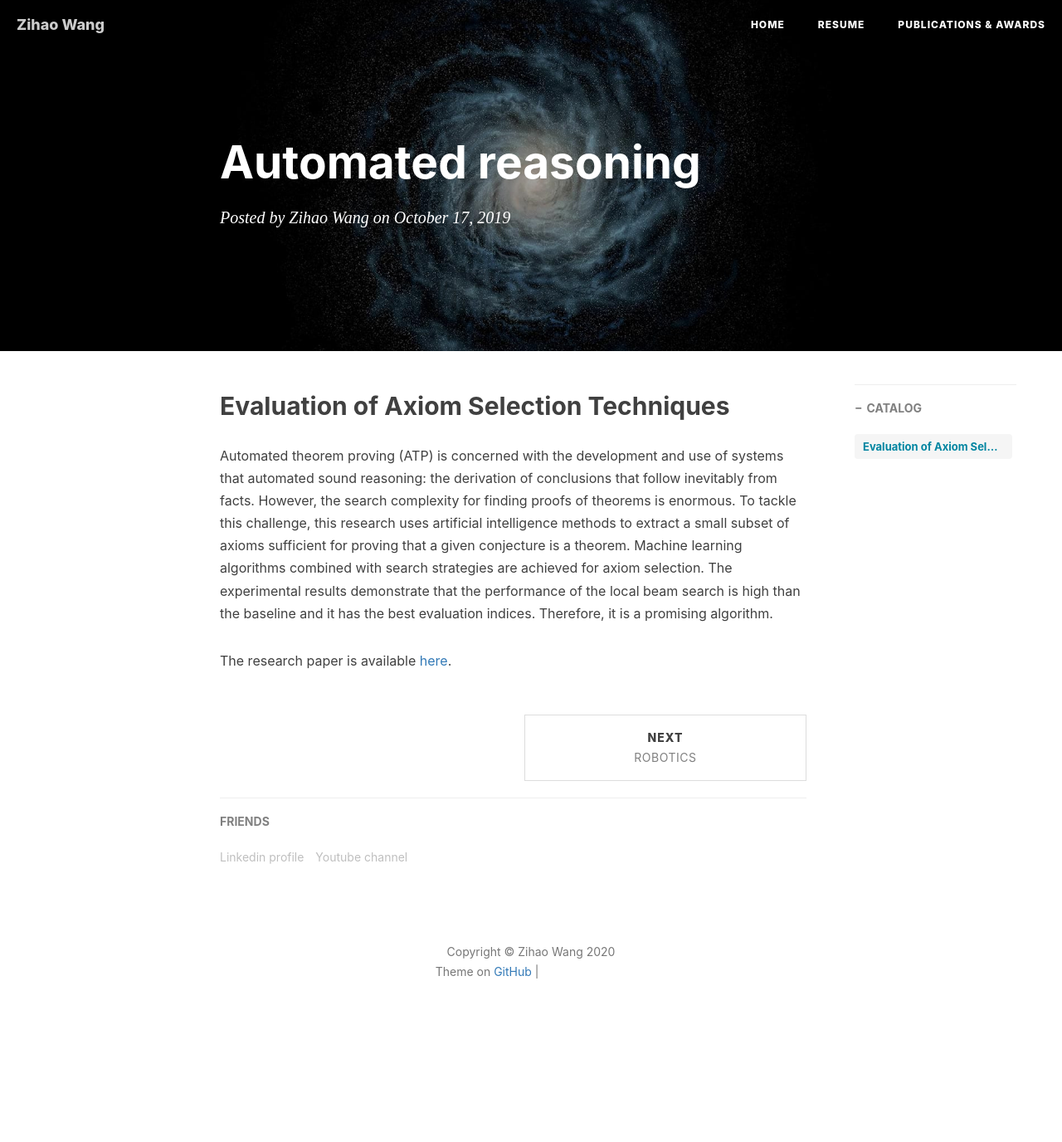
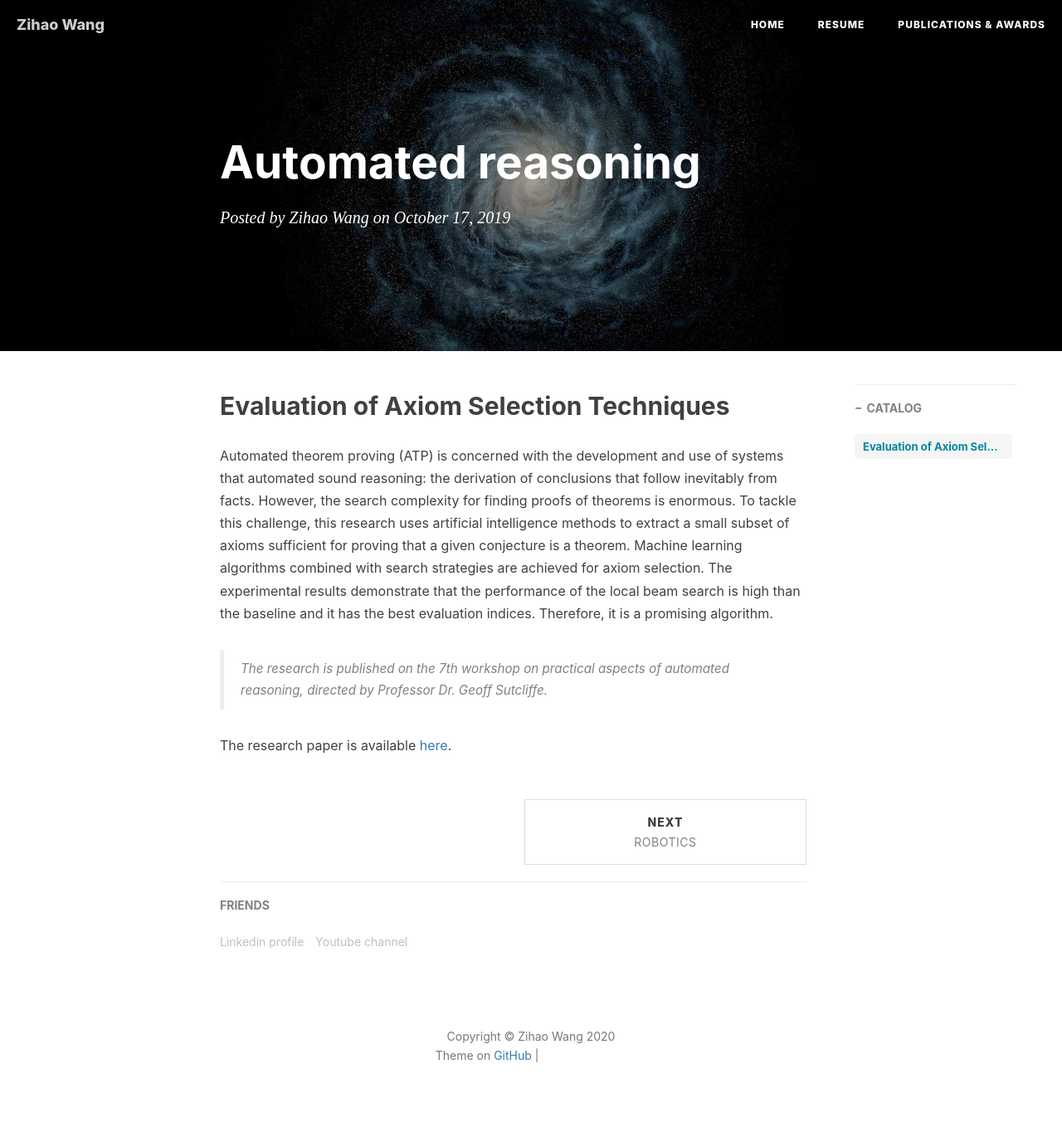
Before and after one commit to wangzh3/wangzh3.github.io, a Jekyll site: the page built from _posts/2019-10-17-Automated-reasoning.md, in a window 1280 px wide. Shown: the whole page at 83% size. Built offline with Jekyll 4.4.1, drawn with Linux system fonts in a browser that asks for light colours; nearby versions of some CDN libraries; comment, search, counter and statistics services are not loaded; before the commit the page ends 1275 px from its top, so only the background shows below that; grey boxes are pictures that could not be loaded.

Commit message:
Update 2019-10-17-Automated-reasoning.md

```diff
--- a/_posts/2019-10-17-Automated-reasoning.md
+++ b/_posts/2019-10-17-Automated-reasoning.md
@@ -14,4 +14,6 @@
 
 Automated theorem proving (ATP) is concerned with the development and use of systems that automated sound reasoning: the derivation of conclusions that follow inevitably from facts. However, the search complexity for finding proofs of theorems is enormous. To tackle this challenge, this research uses artificial intelligence methods to extract a small subset of axioms sufficient for proving that a given conjecture is a theorem. Machine learning algorithms combined with search strategies are achieved for axiom selection. The experimental results demonstrate that the performance of the local beam search is high than the baseline and it has the best evaluation indices. Therefore, it is a promising algorithm.
 
-The research paper is available [here](https://youtu.be/s8_IoeiL95I).
+>The research is published on the 7th workshop on practical aspects of automated reasoning, directed by Professor Dr. Geoff Sutcliffe.
+
+The research paper is available [here](http://paar2020.gforge.inria.fr/papers/PAAR_2020_paper_6.pdf).
```
